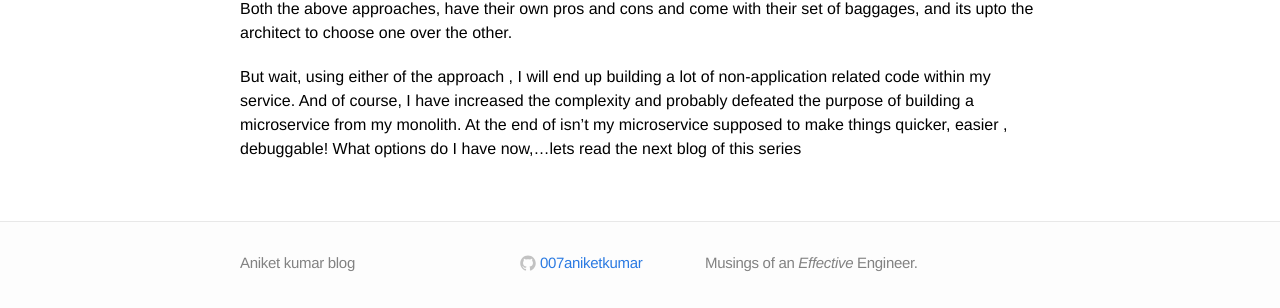
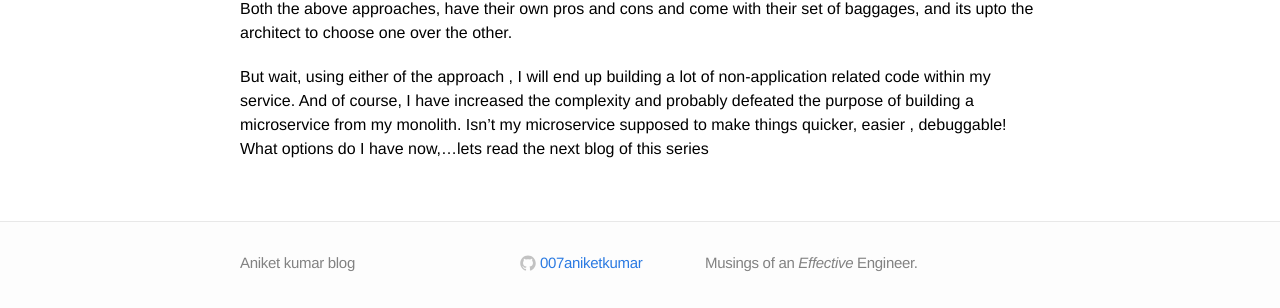
Before and after one commit to 007aniketkumar/007aniketkumarblog.github.io, a Jekyll site: the page built from _posts/2019-02-21-I-dont-Know-How-To-Make-My-Services-Talk.markdown, in a window 1280 px wide. Shown: the part 1176-1484 px from the top of the page. Built offline with Jekyll 4.4.1, drawn with Linux system fonts in a browser that asks for light colours.

Commit message:
Update 2019-02-21-I-dont-Know-How-To-Make-My-Services-Talk.markdown

```diff
--- a/_posts/2019-02-21-I-dont-Know-How-To-Make-My-Services-Talk.markdown
+++ b/_posts/2019-02-21-I-dont-Know-How-To-Make-My-Services-Talk.markdown
@@ -31,4 +31,4 @@ In case of choreography, I can make my services listen to failover/rollback even
 
 Both the above approaches, have their own pros and cons and come with their set of baggages, and its upto the architect to choose one over the other.
 
-But wait, using either of the approach , I will end up building a lot of non-application related code within my service. And of course, I have increased the complexity and probably defeated the purpose of building a microservice from my monolith. At the end of isn't my microservice supposed to make things quicker, easier , debuggable! What options do I have now,...lets read the next blog of this series
+But wait, using either of the approach , I will end up building a lot of non-application related code within my service. And of course, I have increased the complexity and probably defeated the purpose of building a microservice from my monolith.  Isn't my microservice supposed to make things quicker, easier , debuggable! What options do I have now,...lets read the next blog of this series
```
